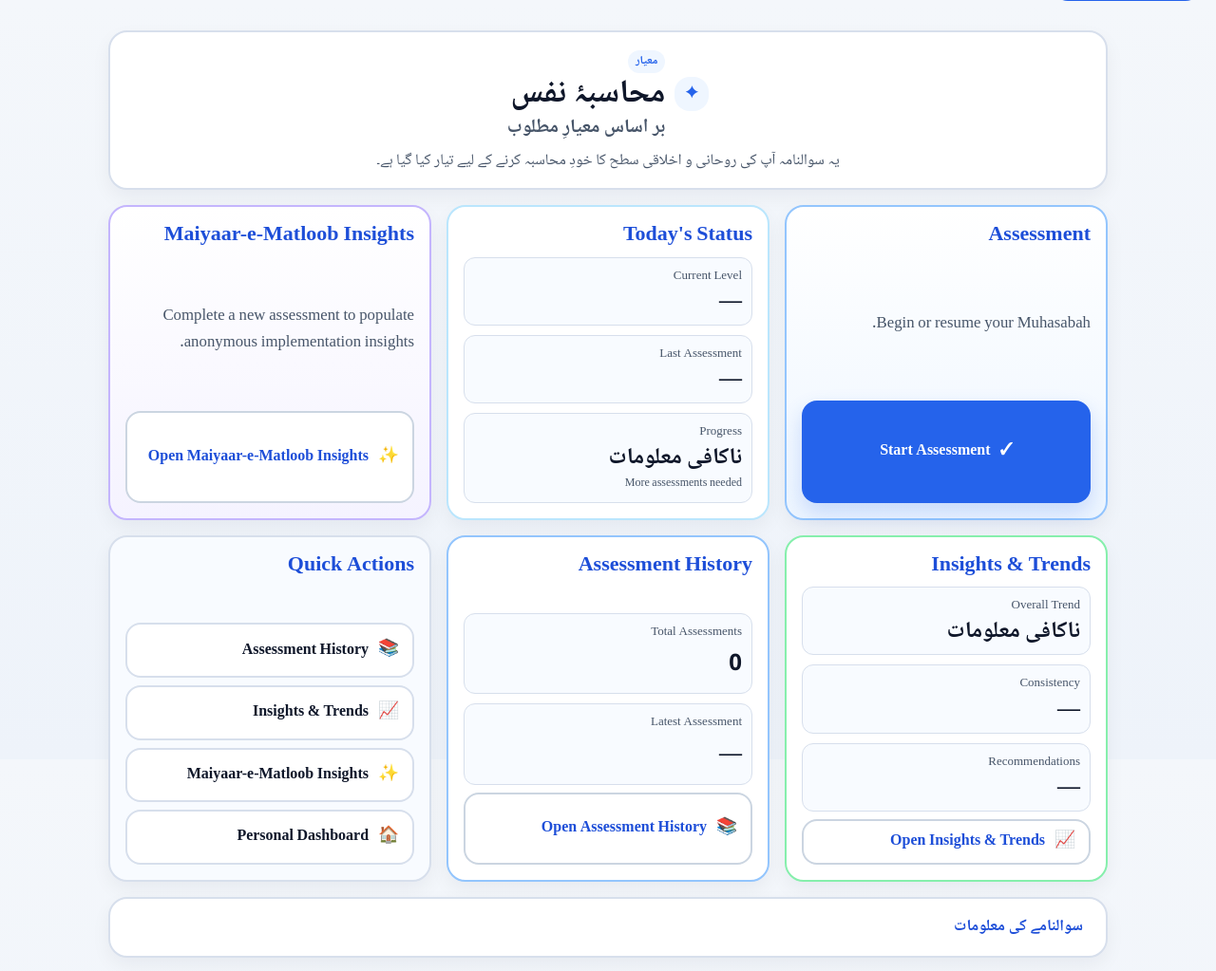
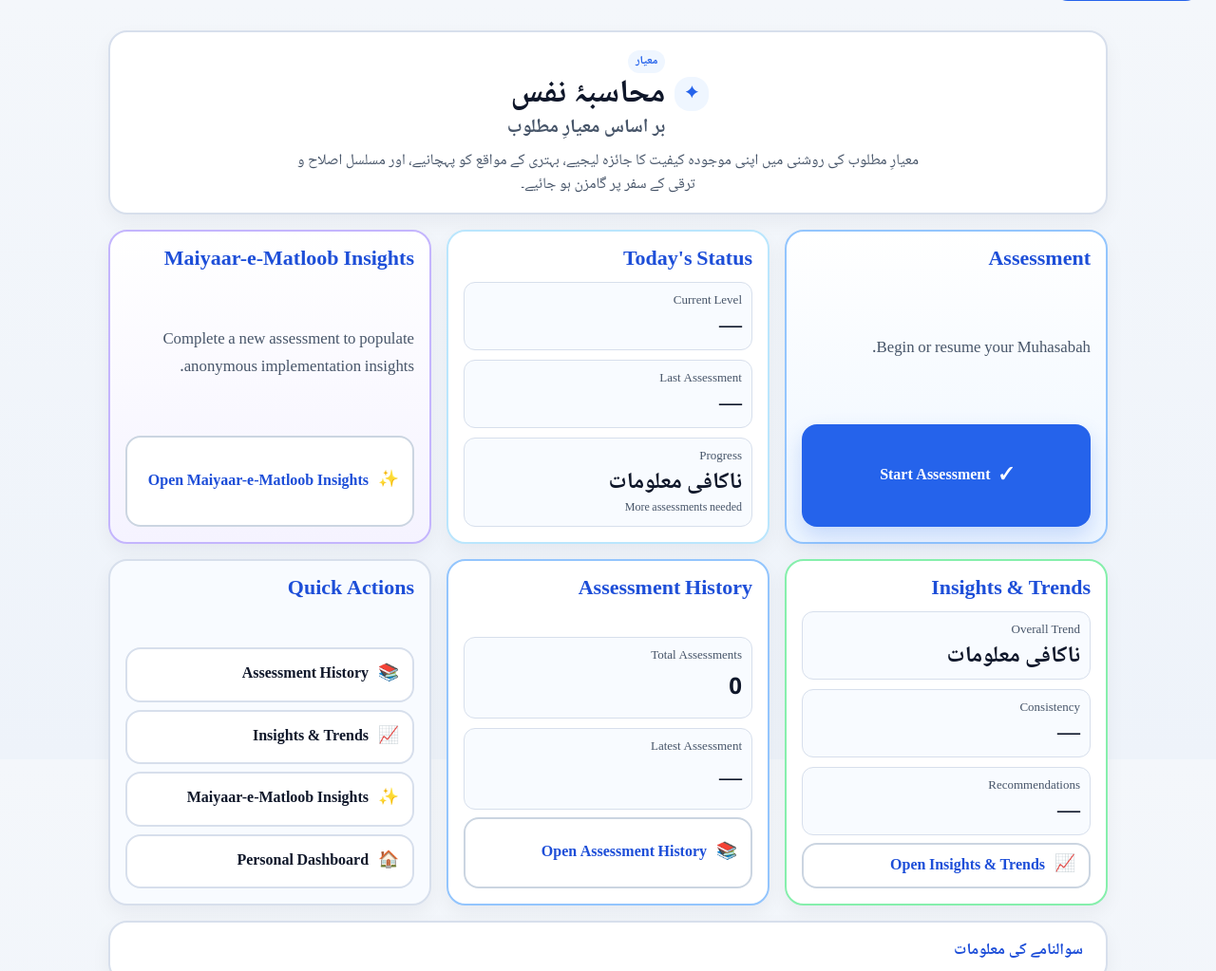
Before and after one commit to mdaslamj/Maiyar-Matloob, a plain HTML site: page index.html in a window 1280 px wide. Shown: the top 1023 px of the page at 95% size. Drawn offline with Linux system fonts and the light colour scheme.

Commit message:
Update Version 2.1.2 hero tagline to reflect Maiyaar-e-Matloob philosophy.
Replace the questionnaire-focused intro with copy about continuous self-assessment and improvement under معیارِ مطلوب.

Co-authored-by: Cursor <cursoragent@cursor.com>

```diff
--- a/index.html
+++ b/index.html
@@ -42,7 +42,7 @@
                         <h2>بر اساس معیارِ مطلوب</h2>
                     </div>
                 </div>
-                <p class="intro">یہ سوالنامہ آپ کی روحانی و اخلاقی سطح کا خودِ محاسبہ کرنے کے لیے تیار کیا گیا ہے۔</p>
+                <p class="intro">معیارِ مطلوب کی روشنی میں اپنی موجودہ کیفیت کا جائزہ لیجیے، بہتری کے مواقع کو پہچانیے، اور مسلسل اصلاح و ترقی کے سفر پر گامزن ہو جائیے۔</p>
             </header>
 
             <div id="welcomeDashboard" class="welcome-dashboard" aria-live="polite"></div>
```
